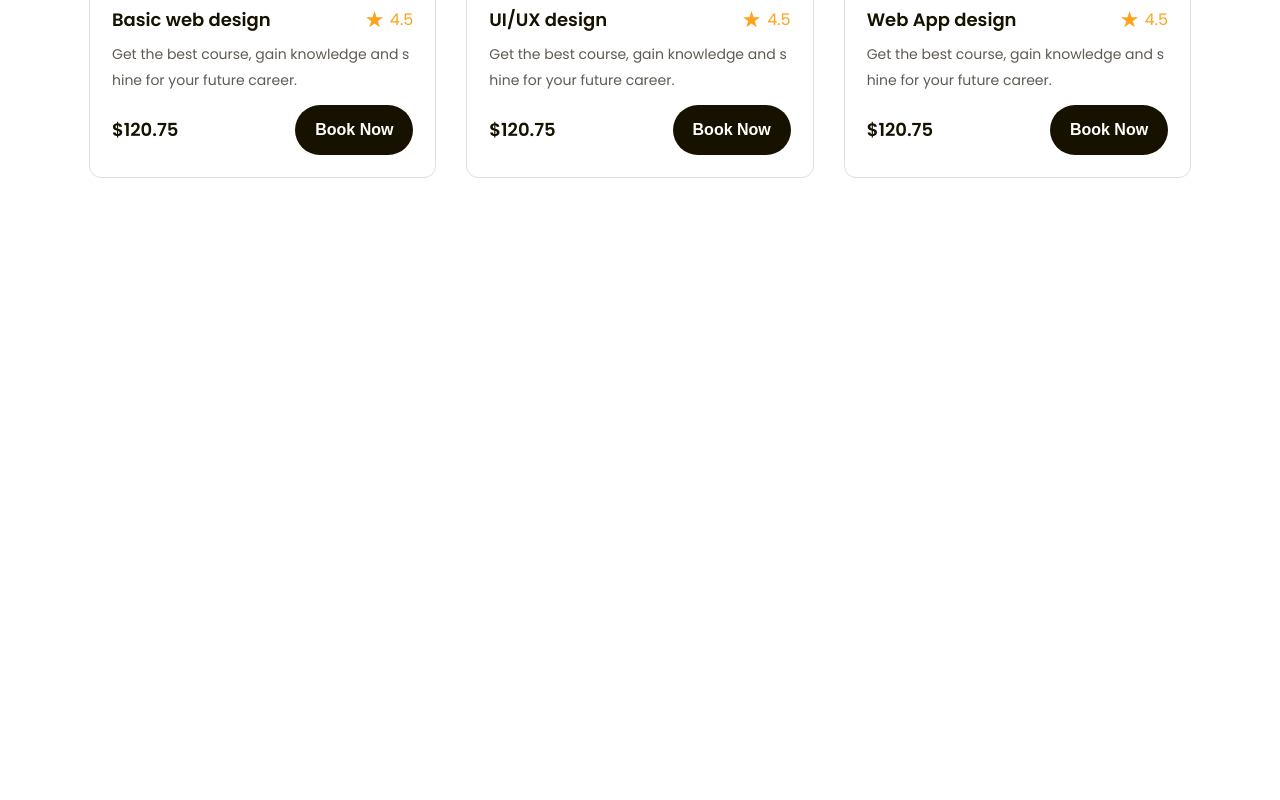
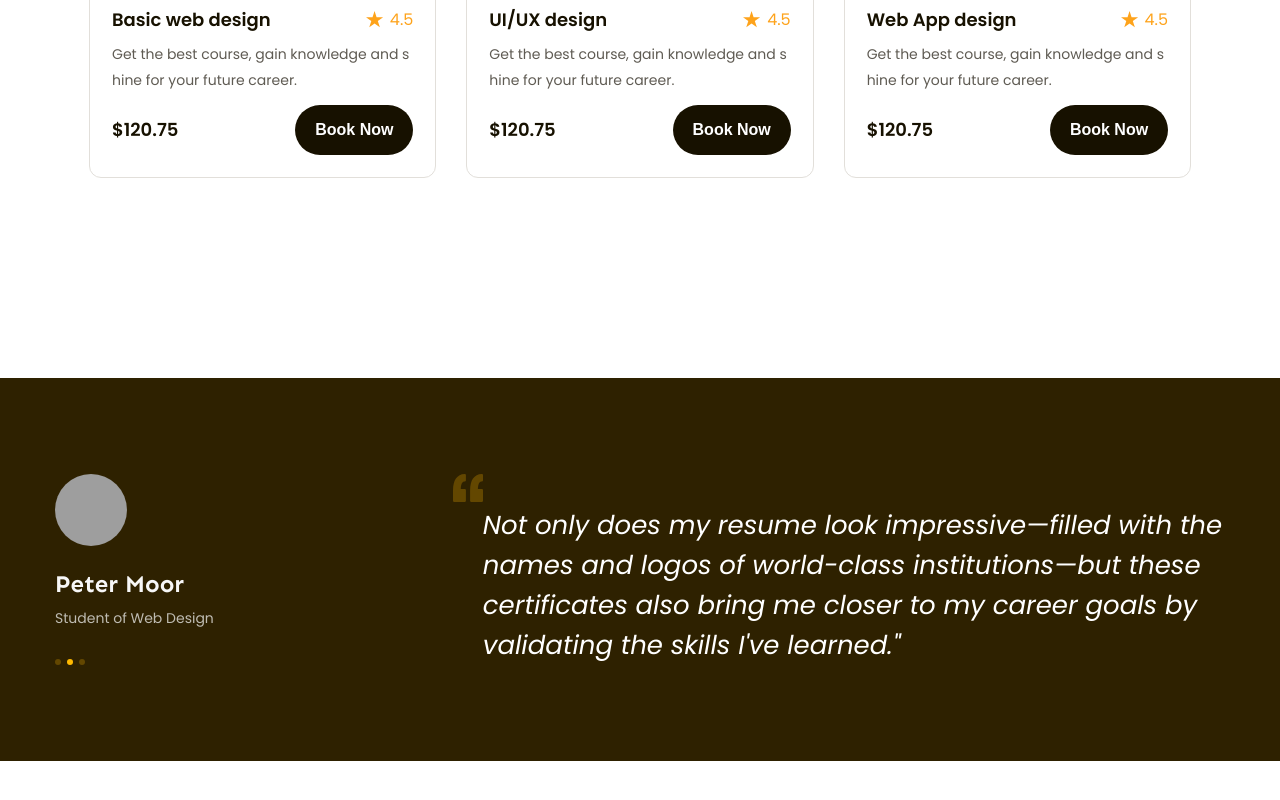
Before and after one commit to x-dev-420/Figma-to-html, a plain HTML site: page index.html in a window 1280 px wide. Shown: the part 1575-2375 px from the top of the page. Drawn offline with Linux system fonts and the light colour scheme; grey boxes are pictures that could not be loaded.

Commit message:
P8. Feedback

```diff
--- a/assets/css/style.css
+++ b/assets/css/style.css
@@ -443,3 +443,72 @@ a {
 .popular .course-item .btn-book:hover {
     background-color: var(--primary-color);
 }
+
+/* ============================ Feedback ========================= */
+
+.feedback {
+    margin-top: 135px;
+    padding: 96px 0;
+    background: #2E2100;
+}
+
+.feedback-item {
+    display: flex;
+}
+
+.feedback-item .avatar {
+    width: 72px;
+    height: 72px;
+    border-radius: 50%;
+    object-fit: cover;
+}
+
+.feedback-item .info .member-name {
+    margin-top: 18px;
+    color: #F7F7F7;
+    font-family: var(--font-heading);
+    font-size: 2.4rem;
+    font-weight: 700;
+    line-height: 1.42; /* 141.667% */
+}
+
+.feedback-item .info .desc {
+    margin-top: 4px;
+    color: #BFBCB2;
+    font-size: 1.4rem;
+    line-height: 1.86; /* 185.714% */
+}
+
+.feedback-item .dots {
+    display: flex;
+    gap: 6px;
+    margin-top: 28px;
+}
+
+.feedback-item .dot {
+    height: 6px;
+    width: 6px;
+    border-radius: 50%;
+    background: #634700;
+    cursor: pointer;
+
+}
+
+.feedback-item .dot.active {
+    background-color: var(--primary-color);
+    cursor: default;
+}
+
+.feedback-item .content {
+    width: 66%;
+    margin-left: auto;
+}
+
+.feedback-item blockquote {
+    color: #FFF;
+    font-size: 2.6rem;
+    font-style: italic;
+    line-height: 1.54; /* 153.846% */
+    margin-left: 30px;
+
+}
--- a/index.html
+++ b/index.html
@@ -143,7 +143,7 @@
                  <div class="course-list">
                     <!-- Item 1 -->
                     <div class="course-item">
-                        <a href="#!"><img src="./assets/img/course-1.jpg" alt="Basic web design" class="thumb"></a>
+                        <a href="#!"><img src="./assets/img/popular1.png" alt="Basic web design" class="thumb"></a>
                         <div class="info">
                             <div class="head">
                                 <h3 class="title"><a class=".line-clamp break-all" href="#!">Basic web design</a></h3>
@@ -164,7 +164,7 @@
 
                     <!-- Item 2 -->
                     <div class="course-item">
-                        <a href="#!"><img src="./assets/img/course-2.jpg" alt="UI/UX design" class="thumb"></a>
+                        <a href="#!"><img src="./assets/img/popular2.png" alt="UI/UX design" class="thumb"></a>
                         <div class="info">
                             <div class="head">
                                 <h3 class="title"><a class=".line-clamp break-all" href="#!">UI/UX design</a></h3>
@@ -185,7 +185,7 @@
 
                     <!-- Item 3 -->
                     <div class="course-item">
-                        <a href="#!"><img src="./assets/img/course-3.jpg" alt="Web App design" class="thumb"></a>
+                        <a href="#!"><img src="./assets/img/popular3.png" alt="Web App design" class="thumb"></a>
                         <div class="info">
                             <div class="head">
                                 <h3 class="title"><a class=".line-clamp break-all" href="#!">Web App design</a></h3>
@@ -206,6 +206,32 @@
                  </div>
             </div>
         </div>
+
+        <!-- Feedback -->
+         <div class="feedback">
+            <div class="main-content">
+                <div class="feedback-list">
+                    <div class="feedback-item">
+                        <!-- Khoi ben trai -->
+                        <div class="info">
+                            <img src="./assets/img/img-quote .png" alt="Peter Moor" class="avatar">
+                            <p class="member-name">Peter Moor</p>
+                            <p class="desc">Student of Web Design</p>
+                            <div class="dots">
+                                <span class="dot"></span>
+                                <span class="dot active"></span>
+                                <span class="dot"></span>
+                            </div>
+                        </div>
+                        <!-- Khoi ben phai -->
+                         <div class="content">
+                            <img src="./assets/icon/open-quote.svg" alt="" class="open-quotes">
+                            <blockquote>Not only does my resume look impressive—filled with the names and logos of world-class institutions—but these certificates also bring me closer to my career goals by validating the skills I've learned." </blockquote>
+                         </div>
+                    </div>
+                </div>
+            </div>
+         </div>
       </div>
 </body>
 </html>
```
Also changed, not shown: assets/icon/open-quote.svg (added), assets/img/popular1.png (added), assets/img/popular2.png (added), assets/img/popular3.png (added), 1 other file.
